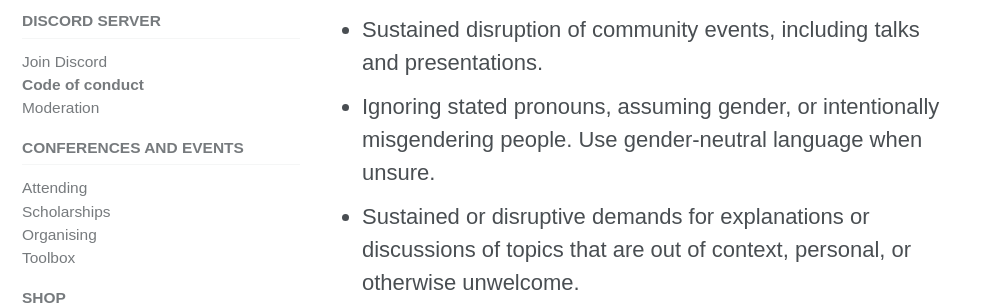
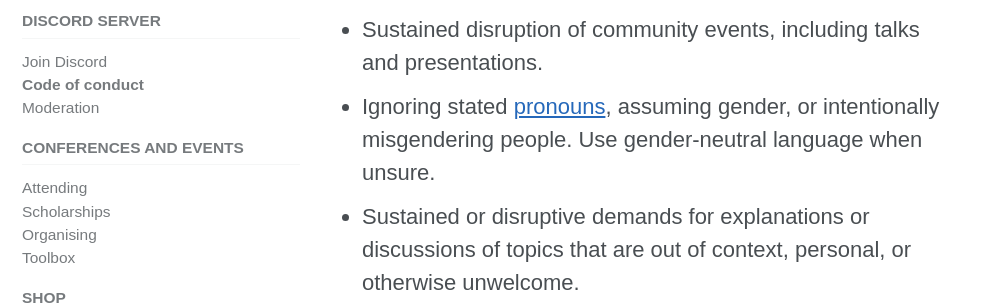
Before and after one commit to include-cpp/include-cpp.github.io, a Jekyll site: the page built from code-of-conduct.md, in a window 1280 px wide and 900 px high, scrolled down 1714 px. Shown: the part 166-471 px from the top of the window, without its empty margins (0-995 px from the left). Built offline with Jekyll 4.4.1, drawn with Linux system fonts in a browser that asks for light colours; cached includes are drawn as plain includes; nearby versions of some CDN libraries; part of the change alters nothing that is shown.

```diff
--- a/code-of-conduct.md
+++ b/code-of-conduct.md
@@ -32,7 +32,7 @@ The following behaviours are unacceptable in all `#include <C++>` [Discord chann
 - Unwelcome sexual attention. This includes sexualised comments or jokes, inappropriate touching, groping, and unwelcomed sexual advances.
 - Deliberate intimidation, stalking or following (online or in person).
 - Sustained disruption of community events, including talks and presentations.
-- Ignoring stated pronouns, assuming gender, or intentionally misgendering people. Use gender-neutral language when unsure.
+- Ignoring stated [pronouns]({{site.baseurl}}/discord/#pronouns), assuming gender, or intentionally misgendering people. Use gender-neutral language when unsure.
 - Sustained or disruptive demands for explanations or discussions of topics that are out of context, personal, or otherwise unwelcome.
 - Advocating for, or encouraging, any of the above behaviour.
 
```
